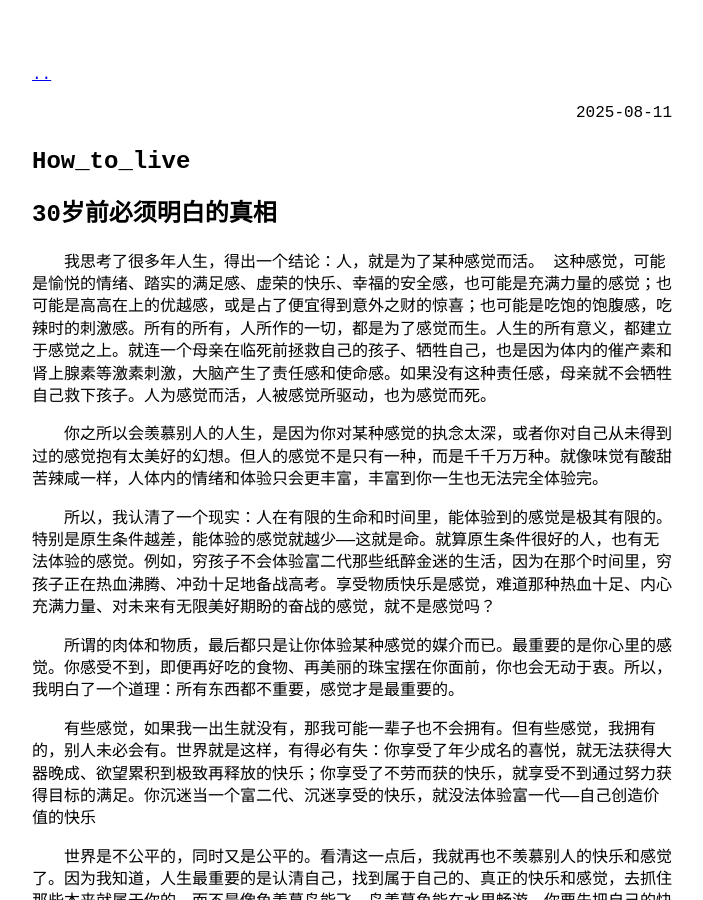
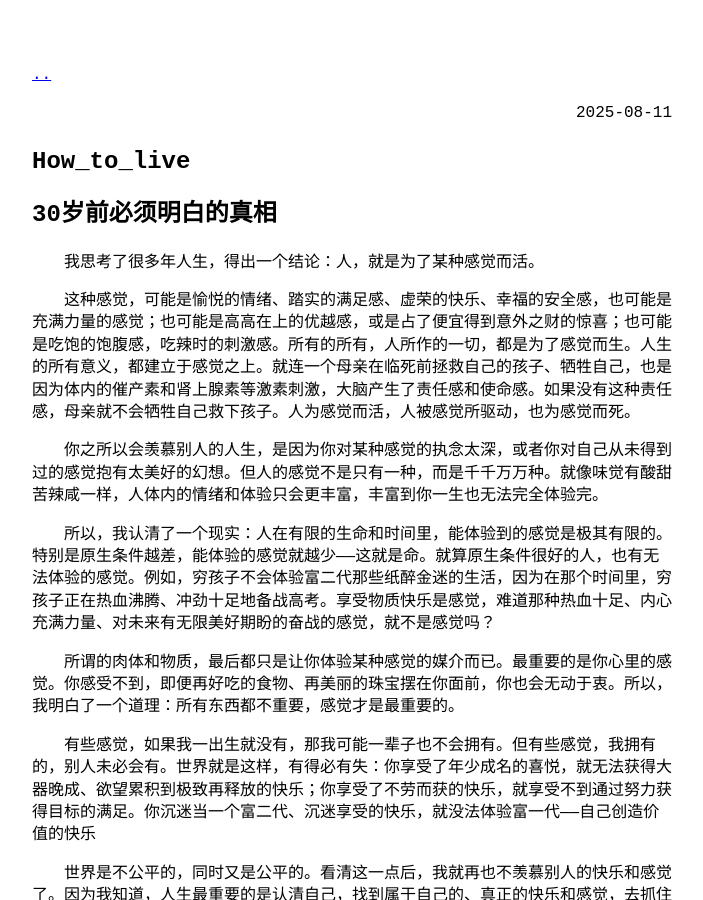
Before and after one commit to shecannotsee/shecannotsee.github.io, a Jekyll site: the page built from _posts/2025-08-11-How_To_Live.md, in a window 1280 px wide and 900 px high. Shown: the whole window, without its empty margins (288-991 px from the left). Built offline with Jekyll 4.4.1, drawn with Linux system fonts in a browser that asks for light colours.

Commit message:
[docs] 1.Add docs

```diff
--- a/_posts/2025-08-11-How_To_Live.md
+++ b/_posts/2025-08-11-How_To_Live.md
@@ -5,7 +5,9 @@ categories: blog
 
 # 30岁前必须明白的真相
 
-<p style="text-indent:2em;">我思考了很多年人生，得出一个结论：人，就是为了某种感觉而活。 这种感觉，可能是愉悦的情绪、踏实的满足感、虚荣的快乐、幸福的安全感，也可能是充满力量的感觉；也可能是高高在上的优越感，或是占了便宜得到意外之财的惊喜；也可能是吃饱的饱腹感，吃辣时的刺激感。所有的所有，人所作的一切，都是为了感觉而生。人生的所有意义，都建立于感觉之上。就连一个母亲在临死前拯救自己的孩子、牺牲自己，也是因为体内的催产素和肾上腺素等激素刺激，大脑产生了责任感和使命感。如果没有这种责任感，母亲就不会牺牲自己救下孩子。人为感觉而活，人被感觉所驱动，也为感觉而死。</p>
+<p style="text-indent:2em;">我思考了很多年人生，得出一个结论：人，就是为了某种感觉而活。 </p>
+
+<p style="text-indent:2em;">这种感觉，可能是愉悦的情绪、踏实的满足感、虚荣的快乐、幸福的安全感，也可能是充满力量的感觉；也可能是高高在上的优越感，或是占了便宜得到意外之财的惊喜；也可能是吃饱的饱腹感，吃辣时的刺激感。所有的所有，人所作的一切，都是为了感觉而生。人生的所有意义，都建立于感觉之上。就连一个母亲在临死前拯救自己的孩子、牺牲自己，也是因为体内的催产素和肾上腺素等激素刺激，大脑产生了责任感和使命感。如果没有这种责任感，母亲就不会牺牲自己救下孩子。人为感觉而活，人被感觉所驱动，也为感觉而死。</p>
 
 <p style="text-indent:2em;">你之所以会羡慕别人的人生，是因为你对某种感觉的执念太深，或者你对自己从未得到过的感觉抱有太美好的幻想。但人的感觉不是只有一种，而是千千万万种。就像味觉有酸甜苦辣咸一样，人体内的情绪和体验只会更丰富，丰富到你一生也无法完全体验完。</p>
 
```
